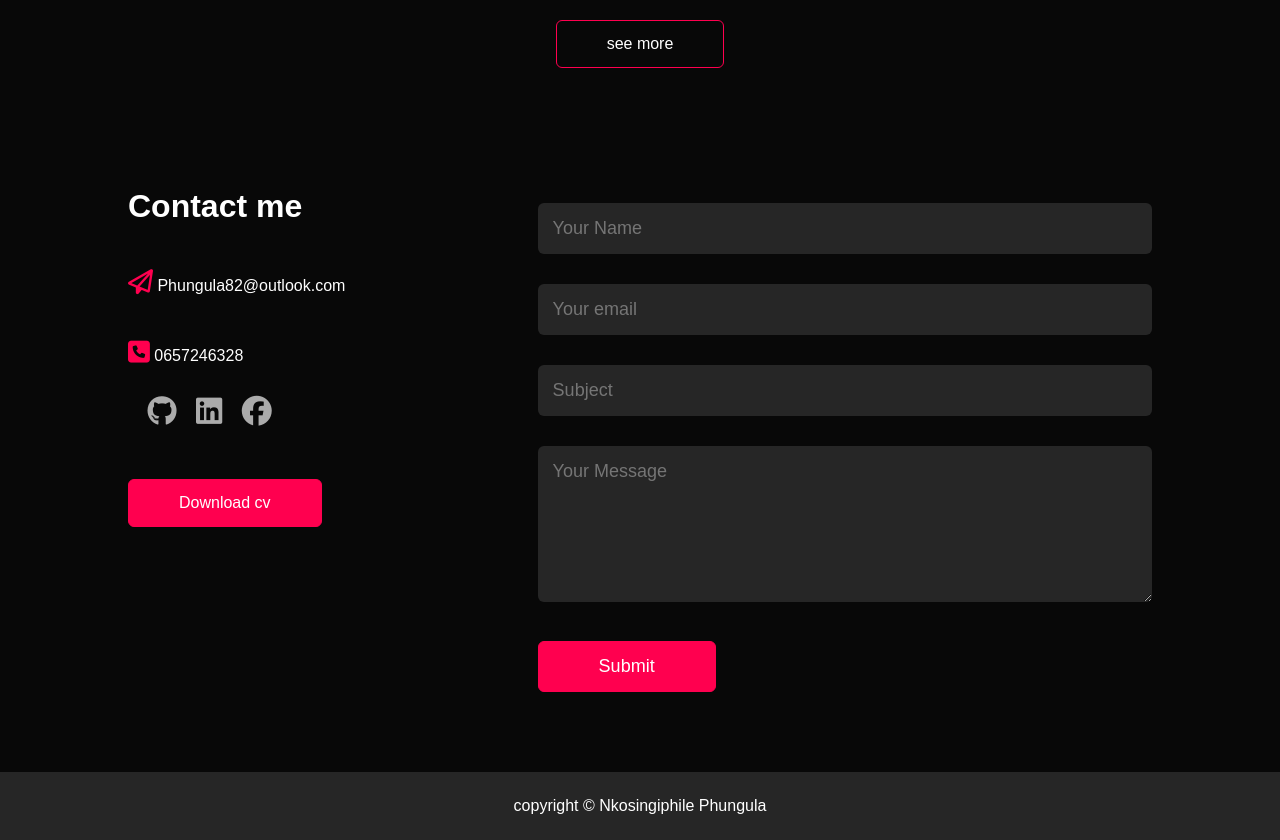
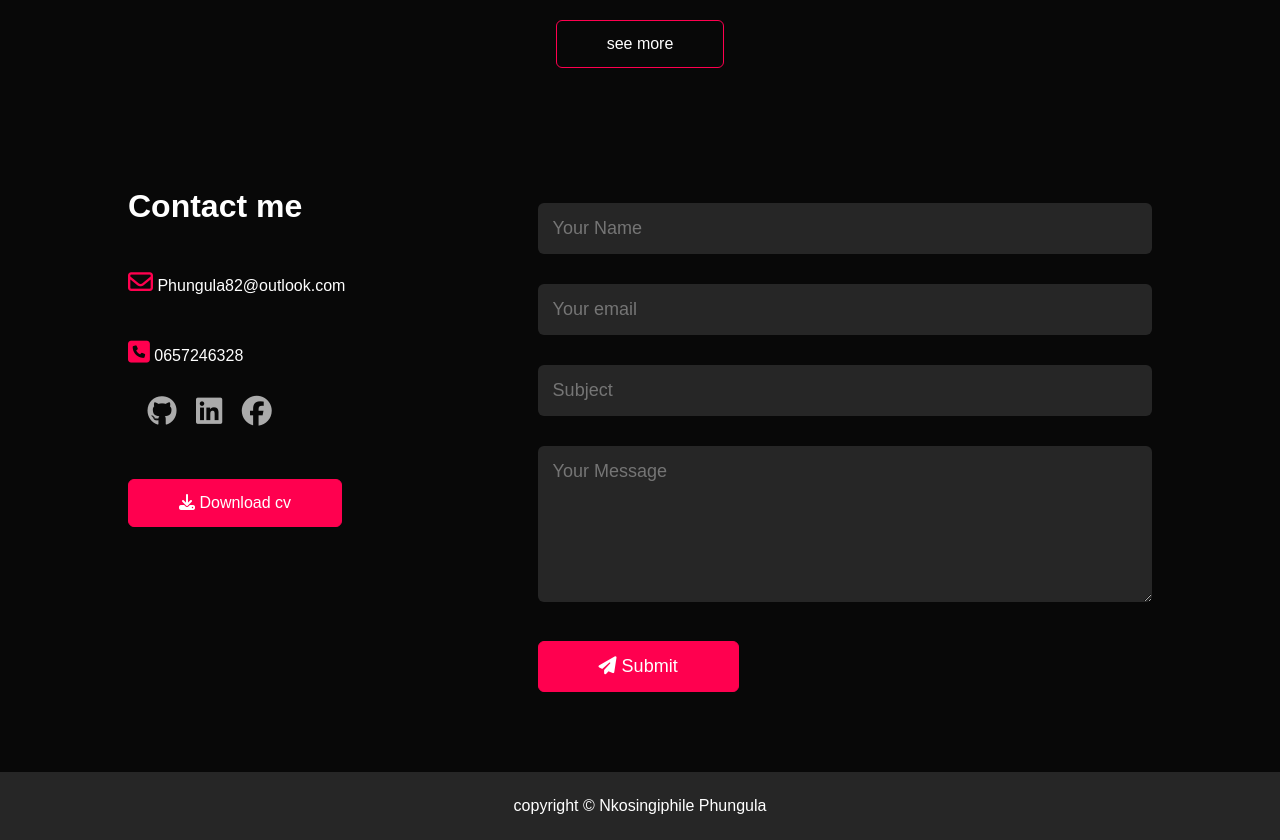
Before and after one commit to Nkosingiphilee/nkosingiphile, a plain HTML site: page index.html in a window 1280 px wide. Shown: the part 2325-3165 px from the top of the page. Drawn offline with nearby package versions, Linux system fonts and the light colour scheme; some icons are missing.

Commit message:
final commit before deploy on github pages

```diff
--- a/index.html
+++ b/index.html
@@ -154,7 +154,7 @@
             <div class="row">
                 <div class="contact-left">
                     <h1 class="subtitle">Contact me </h1>
-                    <p><i class="fa-regular fa-paper-plane"></i> Phungula82@outlook.com</p>
+                    <p><i class="fa-regular fa-envelope"></i> Phungula82@outlook.com</p>
                     <p><i class="fa-solid fa-square-phone"></i> 0657246328</p>
                     <div class="social-icons">
                         <a href="#"><i class="fab fa-faecbook"></i></a>
@@ -163,7 +163,8 @@
                                 class="fab fa-linkedin"></i></a>
                         <a href="https://www.facebook.com/"><i class="fab fa-facebook"></i></a>
                     </div>
-                    <a href="images/NkosingiphileCV.pdf" download="NkosingiphileCv" class="btn btn2">Download cv</a>
+                    <a href="images/NkosingiphileCV.pdf" download="NkosingiphileCv" class="btn btn2"><i
+                            class="fa-solid fa-download"></i> Download cv</a>
                 </div>
                 <div class="contact-right">
                     <form onsubmit="submitMessage(event)" name="form">
@@ -175,8 +176,8 @@
                         <textarea name="Message" rows="6" placeholder="Your Message" id="Message"></textarea>
                         <span class="hidden" id="message-span">Message is invalid</span>
                         <br>
-                        <button type="submit" class="btn btn2" id="formbtn">Submit</button>
-                    </form>
+                        <button type="submit" class="btn btn2" id="formbtn"><i class="fa-solid fa-paper-plane"></i>
+                            Submit</button>
                 </div>
             </div>
         </div>
```
